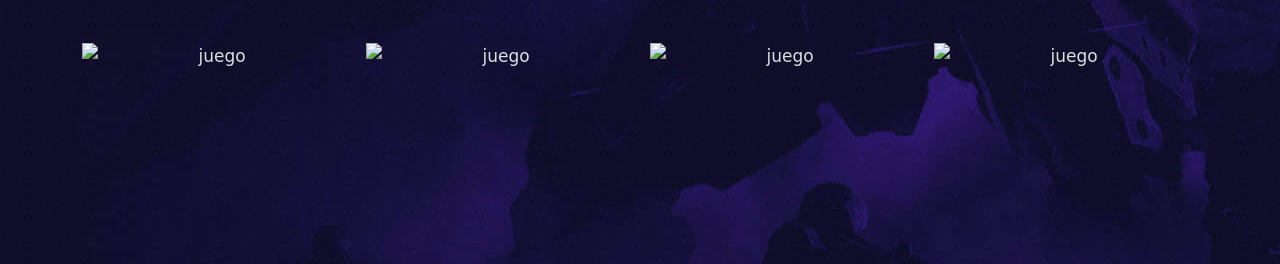
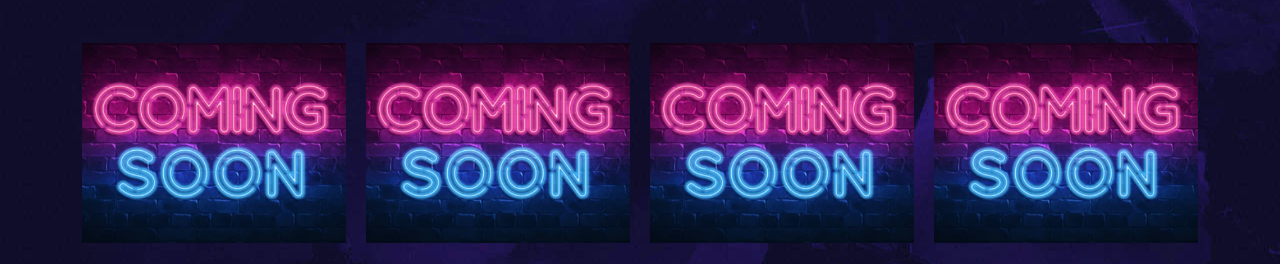
Before and after one commit to FranMonti/GamingStore-java.github.io, a plain HTML site: page index.html in a window 1280 px wide. Shown: the part 277-541 px from the top of the page. Drawn offline with nearby package versions, Linux system fonts and the light colour scheme.

Commit message:
Update index.html

```diff
--- a/index.html
+++ b/index.html
@@ -72,28 +72,28 @@
 
         <div class="box-container">
           <div class="box">
-            <img src="../gaming_store/assets/images/coming-soon.png" alt="juego">
+            <img src="./assets/images/coming-soon.png" alt="juego">
             <div class="box-overlay">
               <h2>Texto sobre el juego</h2>
             </div>
           </div>
 
           <div class="box">
-            <img src="../gaming_store/assets/images/coming-soon.png" alt="juego">
+            <img src="./assets/images/coming-soon.png" alt="juego">
             <div class="box-overlay">
               <h2>Texto sobre el juego</h2>
             </div>
           </div>
 
           <div class="box">
-            <img src="../gaming_store/assets/images/coming-soon.png" alt="juego">
+            <img src="./assets/images/coming-soon.png" alt="juego">
             <div class="box-overlay">
               <h2>Texto sobre el juego</h2>
             </div>
           </div>
 
           <div class="box">
-            <img src="../gaming_store/assets/images/coming-soon.png" alt="juego">
+            <img src="./assets/images/coming-soon.png" alt="juego">
             <div class="box-overlay">
               <h2>Texto sobre el juego</h2>
             </div>
```
